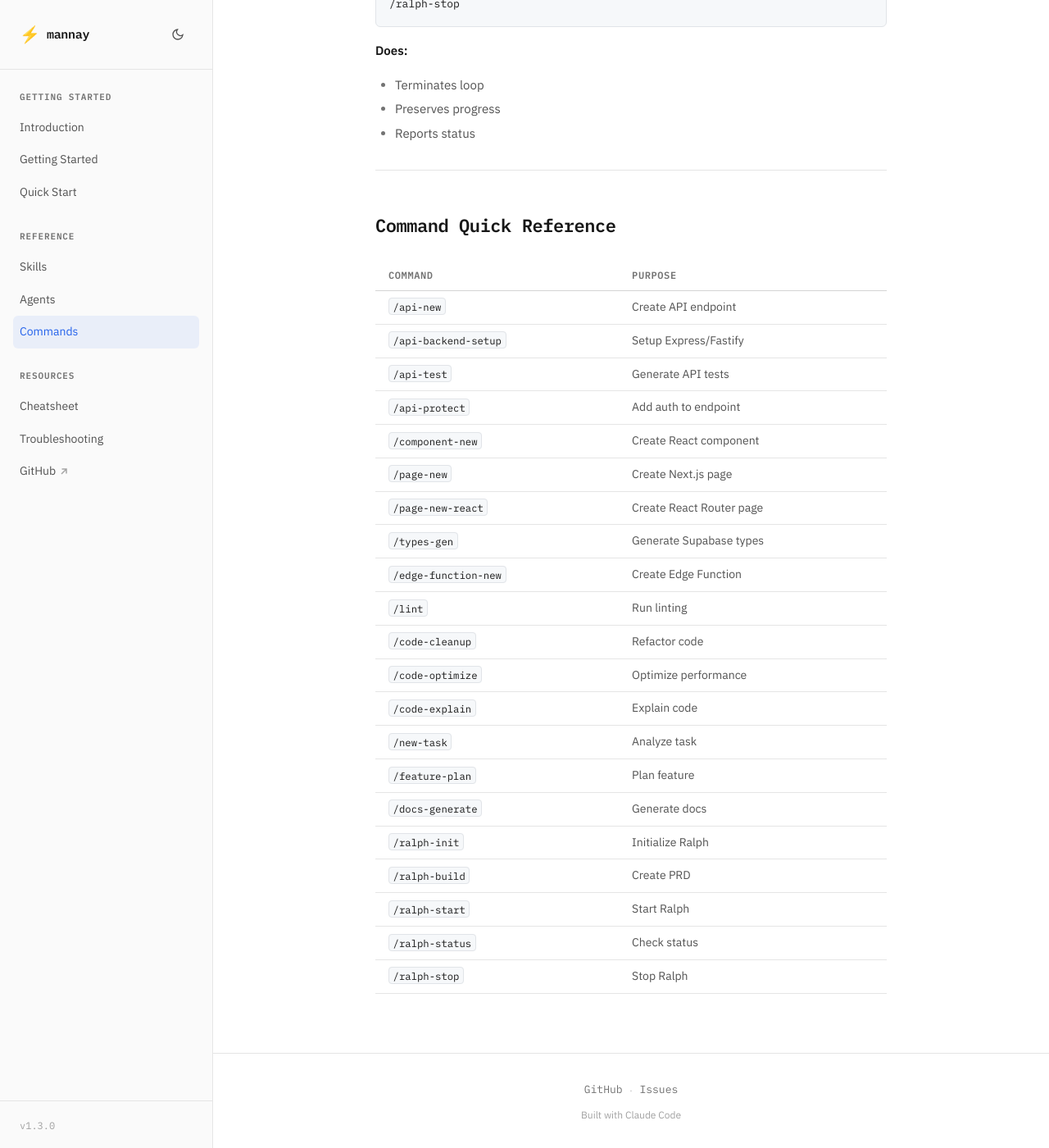
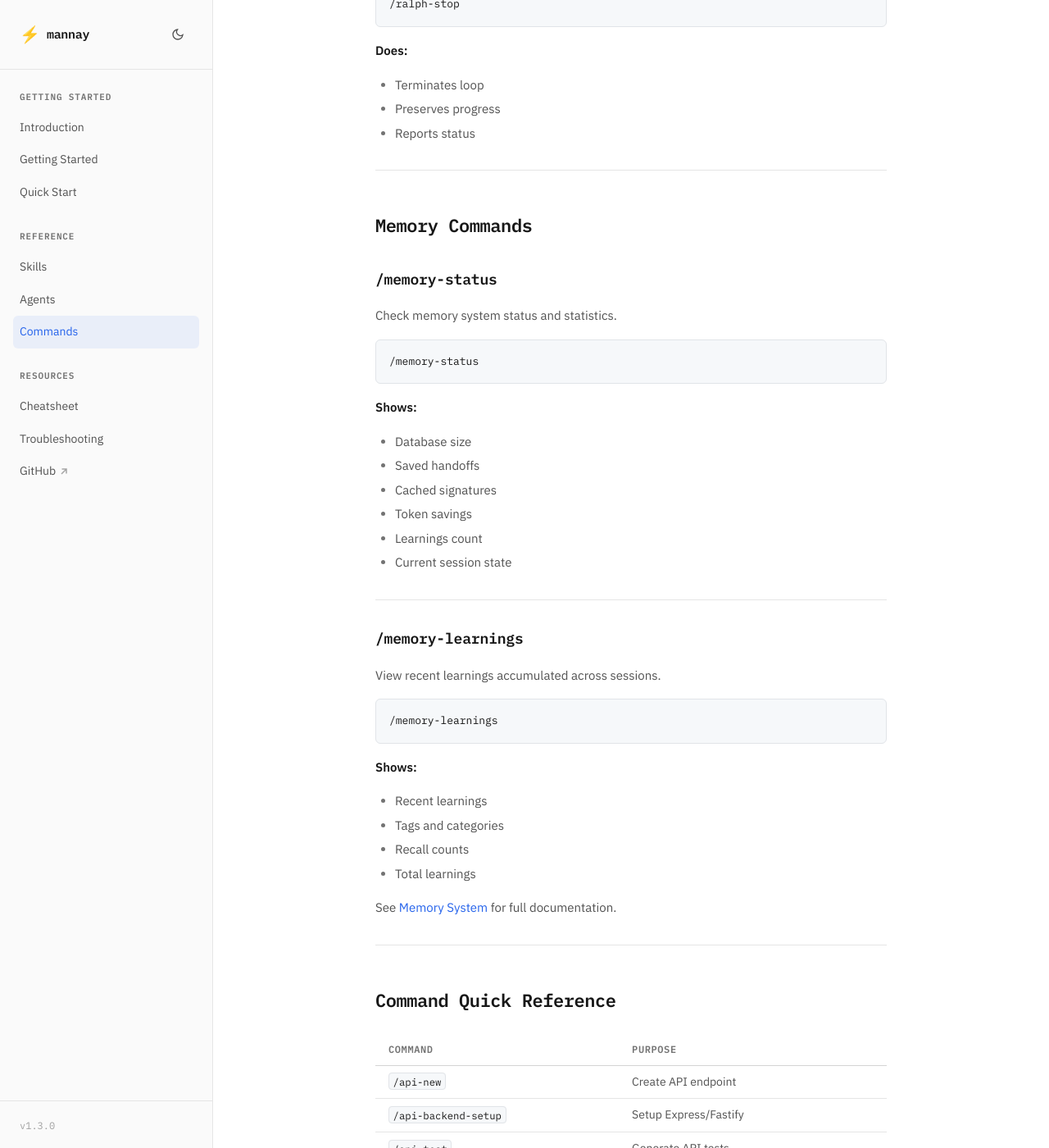
Before and after one commit to MannayWorld/mannay-claude-code, a Jekyll site: the page built from docs/commands.md, in a window 1280 px wide and 1400 px high, scrolled down 8502 px. Shown: the whole window at 82% size. Built offline with Jekyll 4.4.1, drawn with Linux system fonts in a browser that asks for light colours; our own code applies the rules of GitHub Pages for plain Markdown files; some of the changed text lies outside the part shown.

Commit message:
docs: add Memory System documentation to website
- Create dedicated docs/memory-system.md page
- Update index.md with Memory System in features and quick links
- Update getting-started.md with Memory System section
- Update commands.md with /memory-status and /memory-learnings
- Update quick-start.md with memory command category
- Update cheatsheet.md with memory commands and file locations

````diff
--- a/docs/commands.md
+++ b/docs/commands.md
@@ -351,6 +351,44 @@ Stop Ralph execution loop.
 
 ---
 
+## Memory Commands
+
+### /memory-status
+
+Check memory system status and statistics.
+
+```bash
+/memory-status
+```
+
+**Shows:**
+- Database size
+- Saved handoffs
+- Cached signatures
+- Token savings
+- Learnings count
+- Current session state
+
+---
+
+### /memory-learnings
+
+View recent learnings accumulated across sessions.
+
+```bash
+/memory-learnings
+```
+
+**Shows:**
+- Recent learnings
+- Tags and categories
+- Recall counts
+- Total learnings
+
+See [Memory System](memory-system.md) for full documentation.
+
+---
+
 ## Command Quick Reference
 
 | Command | Purpose |
@@ -376,3 +414,5 @@ Stop Ralph execution loop.
 | `/ralph-start` | Start Ralph |
 | `/ralph-status` | Check status |
 | `/ralph-stop` | Stop Ralph |
+| `/memory-status` | Memory system stats |
+| `/memory-learnings` | View learnings |
````
Also changed, not shown: docs/cheatsheet.md (+21 -0 lines), docs/getting-started.md (+29 -0 lines), docs/index.md (+10 -0 lines), docs/memory-system.md (added, +169 -0 lines), docs/quick-start.md (+2 -0 lines).
